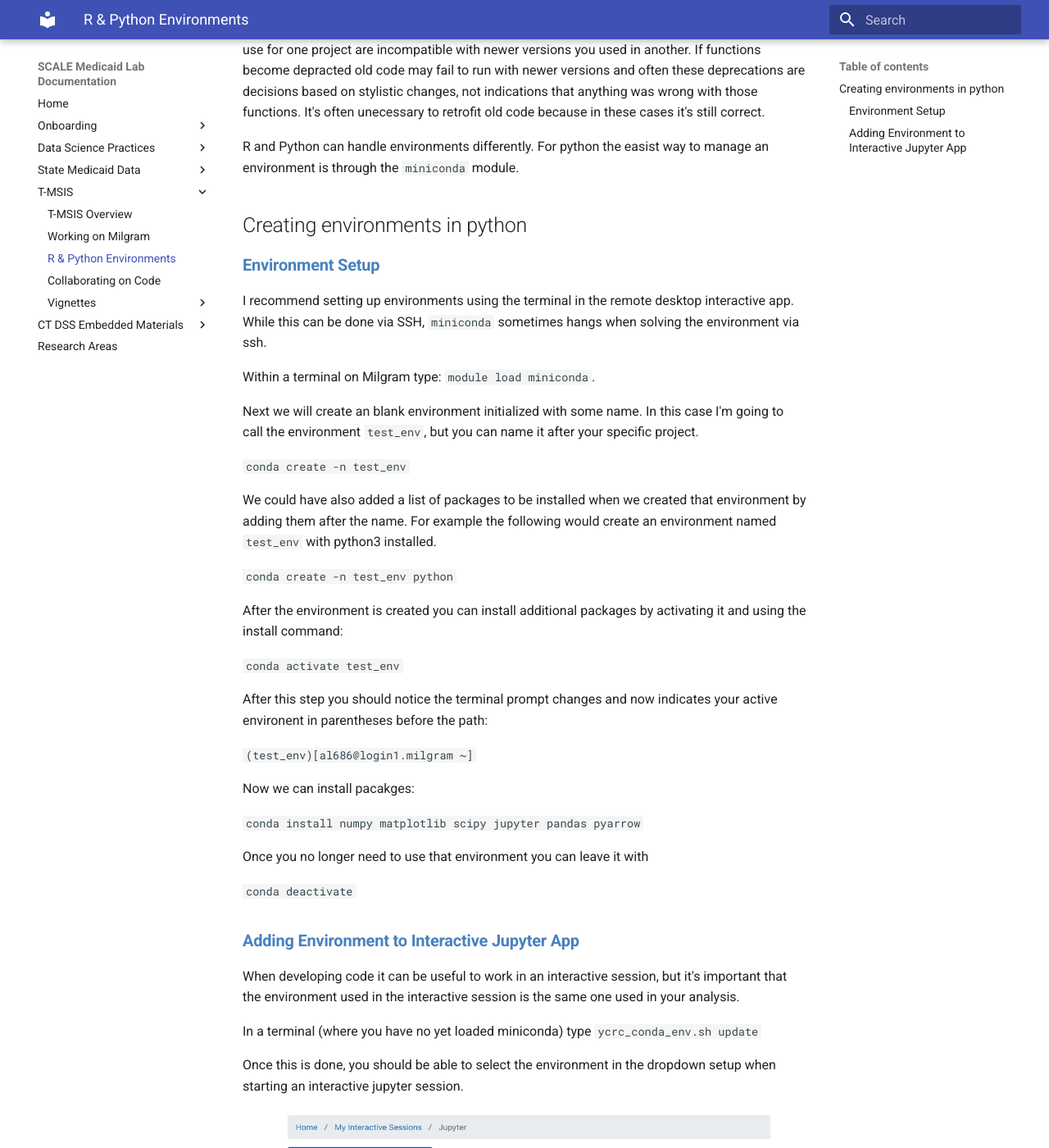
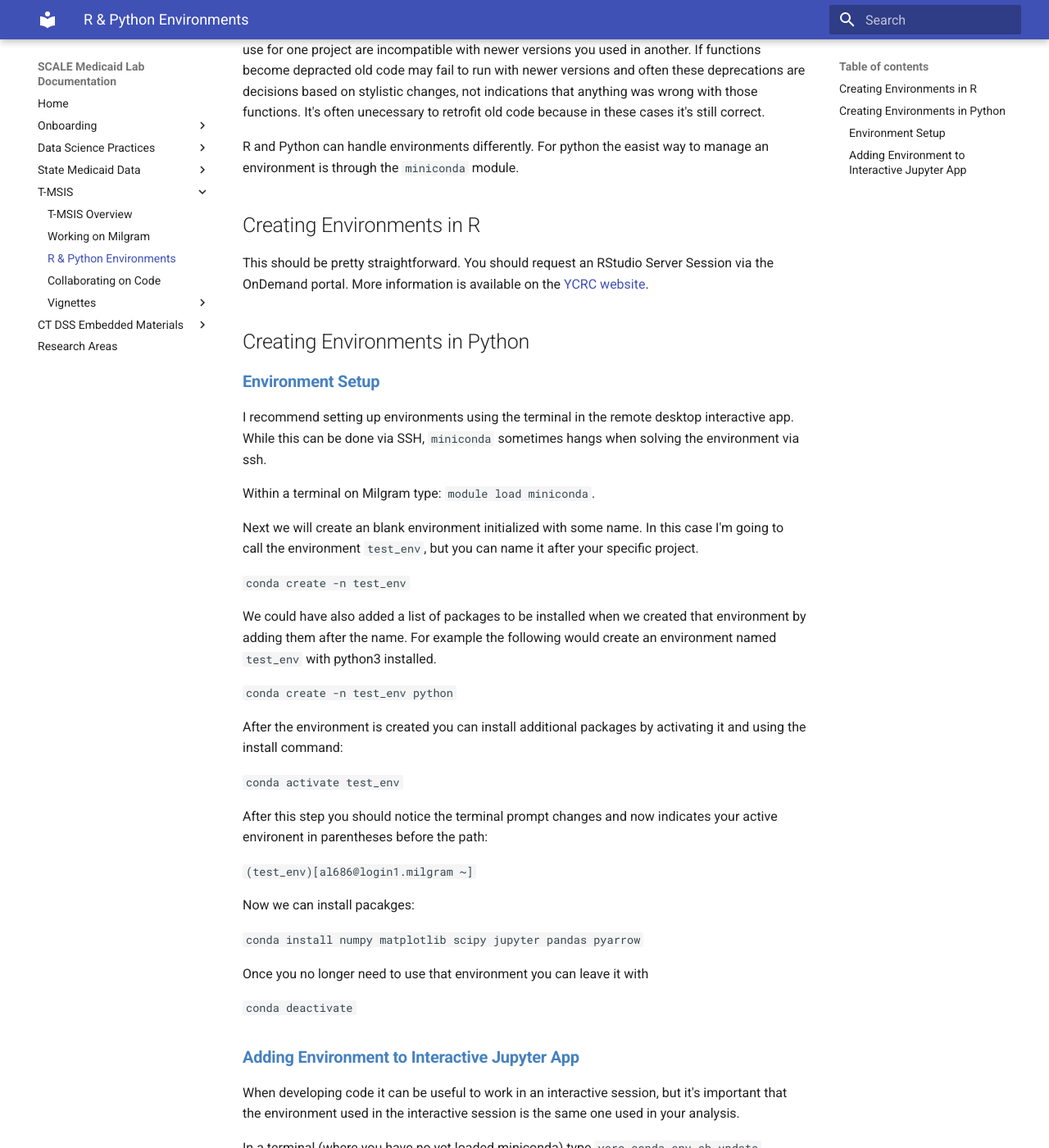
Before and after one commit to Yale-Medicaid/Documentation, an MkDocs documentation site: the page built from docs/tmsis/tmsis_environments.md, in a window 1280 px wide and 1400 px high, scrolled down 276 px. Shown: the whole window at 82% size. Built offline with MkDocs 1.6.1 and Material for MkDocs 9.7.7, drawn with Linux system fonts in a browser that asks for light colours.

Commit message:
some small tmsis updates

```diff
--- a/docs/tmsis/tmsis_environments.md
+++ b/docs/tmsis/tmsis_environments.md
@@ -6,8 +6,11 @@ Environments are nothing more than a list of specific packages used to perform s
 
 R and Python can handle environments differently. For python the easist way to manage an environment is through the `miniconda` module.
 
+## Creating Environments in R
 
-## Creating environments in python
+This should be pretty straightforward. You should request an RStudio Server Session via the OnDemand portal. More information is available on the [YCRC website](https://docs.ycrc.yale.edu/clusters-at-yale/guides/r/).
+
+## Creating Environments in Python
 
 ###<span style="color:#4781BE">**Environment Setup**</span>
 
@@ -43,7 +46,7 @@ Once you no longer need to use that environment you can leave it with
 
 When developing code it can be useful to work in an interactive session, but it's important that the environment used in the interactive session is the same one used in your analysis.
 
-In a terminal (where you have no yet loaded miniconda) type `ycrc_conda_env.sh update`
+In a terminal (where you have no yet loaded miniconda) type `ycrc_conda_env.sh update`.
 
 Once this is done, you should be able to select the environment in the dropdown setup when starting an interactive jupyter session.
 
```
Also changed, not shown: docs/tmsis/tmsis_getting_started.md (+5 -5 lines), docs/tmsis/tmsis_medicaid_data.md (+1 -1 lines).
